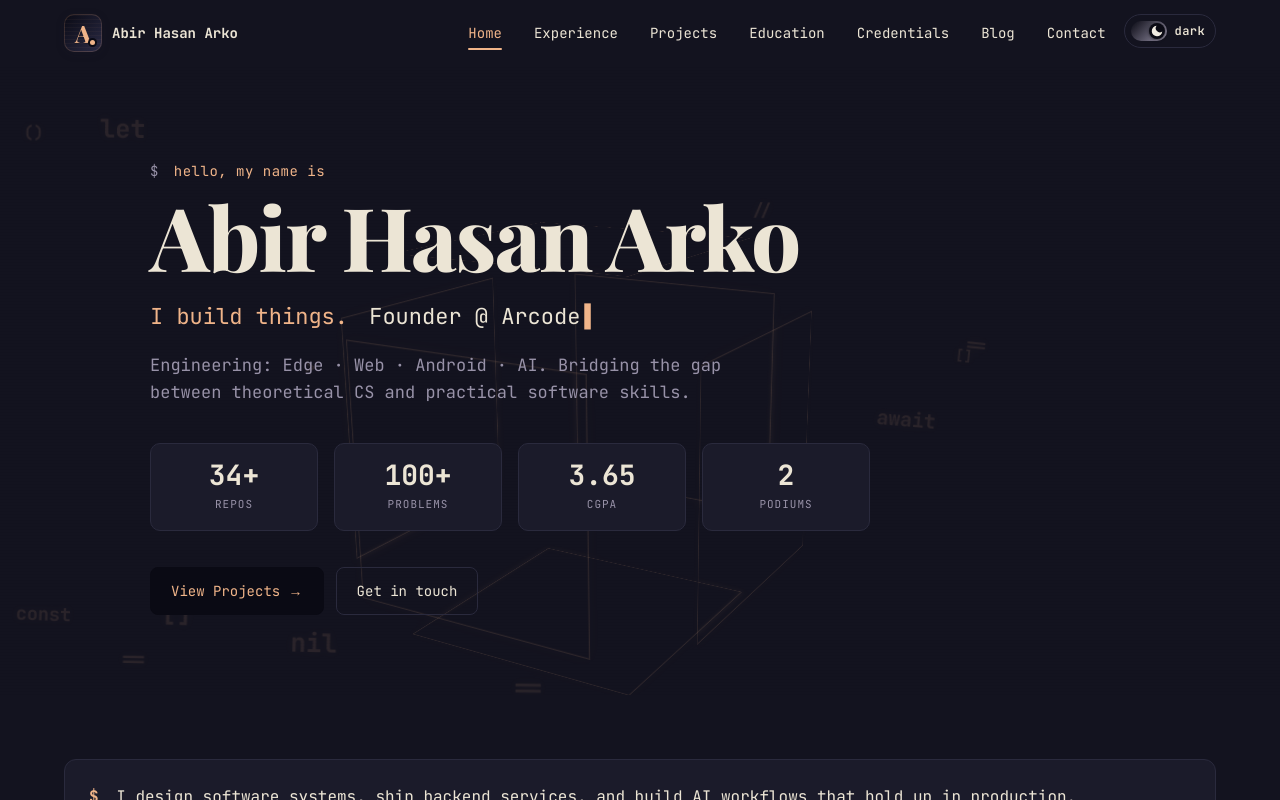
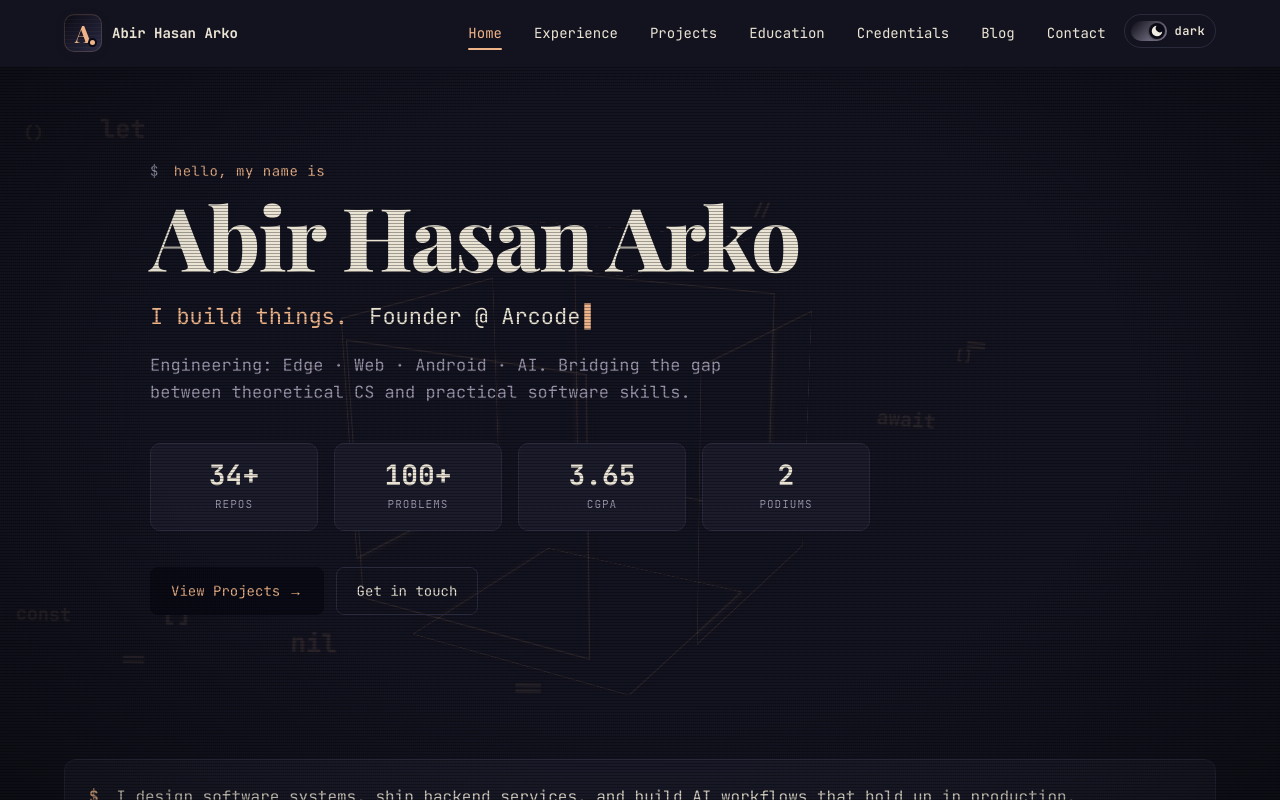
Before and after one commit to AbirHasanArko/arko, a Next.js app: page / in a window 1280 px wide. Both pictures are taken after a click on the button "light". Shown: the top 800 px of the page. Built offline with nearby package versions, Linux system fonts and the light colour scheme; a web font is replaced by a local one.

Commit message:
feat(theme): add CRT scanline overlay in dark mode

```diff
--- /dev/null
+++ b/components/CrtScanlines.js
@@ -0,0 +1,17 @@
+import styles from './CrtScanlines.module.css';
+
+/**
+ * Full-viewport CRT scanline overlay. Rendered once at the root inside
+ * ThemeProvider. The component itself is invisible — all visual styling lives
+ * behind `[data-theme='dark']` selectors so light mode is unaffected.
+ */
+export default function CrtScanlines() {
+  return (
+    <div className={styles.crt} aria-hidden="true">
+      <div className={styles.lines} />
+      <div className={styles.aperture} />
+      <div className={styles.vignette} />
+      <div className={styles.flicker} />
+    </div>
+  );
+}
--- /dev/null
+++ b/components/CrtScanlines.module.css
@@ -0,0 +1,76 @@
+/* Full-viewport CRT effect — visible only in dark mode. Sits behind all
+   foreground UI (header, scroll bar, dropdowns) which use higher z-indexes. */
+
+.crt {
+  position: fixed;
+  inset: 0;
+  pointer-events: none;
+  z-index: 1;
+  opacity: 0;
+  transition: opacity 700ms ease;
+}
+
+[data-theme='dark'] .crt {
+  opacity: 1;
+}
+
+.lines {
+  position: absolute;
+  inset: 0;
+  background-image: repeating-linear-gradient(
+    0deg,
+    rgba(0, 0, 0, 0.32) 0px,
+    rgba(0, 0, 0, 0.32) 1px,
+    transparent 1px,
+    transparent 3px
+  );
+  /* Multiply softens the page colors through the gaps rather than just darkening
+     them — keeps text readable while still showing the lattice. */
+  mix-blend-mode: multiply;
+}
+
+.aperture {
+  position: absolute;
+  inset: 0;
+  background: repeating-linear-gradient(
+    90deg,
+    rgba(80, 160, 255, 0.012) 0px,
+    rgba(80, 160, 255, 0.012) 1px,
+    transparent 1px,
+    transparent 2px
+  );
+  mix-blend-mode: screen;
+}
+
+.vignette {
+  position: absolute;
+  inset: 0;
+  background:
+    radial-gradient(
+      ellipse at center,
+      transparent 55%,
+      rgba(0, 0, 0, 0.35) 100%
+    );
+}
+
+.flicker {
+  position: absolute;
+  inset: 0;
+  background: rgba(255, 255, 255, 0.012);
+  animation: crtFlicker 7s steps(60, end) infinite;
+  mix-blend-mode: overlay;
+}
+
+@keyframes crtFlicker {
+  0%, 92%, 100% { opacity: 0; }
+  93%           { opacity: 0.45; }
+  94%           { opacity: 0; }
+  95%           { opacity: 0.25; }
+  96%           { opacity: 0; }
+}
+
+@media (prefers-reduced-motion: reduce) {
+  .flicker {
+    animation: none;
+  }
+}
--- a/components/ThemeProvider.js
+++ b/components/ThemeProvider.js
@@ -9,6 +9,7 @@ import {
   useRef,
   useState,
 } from 'react';
+import CrtScanlines from './CrtScanlines';
 import styles from './ThemeProvider.module.css';
 
 const STORAGE_KEY = 'arko-theme';
@@ -152,6 +153,7 @@ export default function ThemeProvider({ children }) {
   return (
     <ThemeContext.Provider value={value}>
       {children}
+      <CrtScanlines />
       <div
         ref={overlayRef}
         className={styles.overlay}
```
